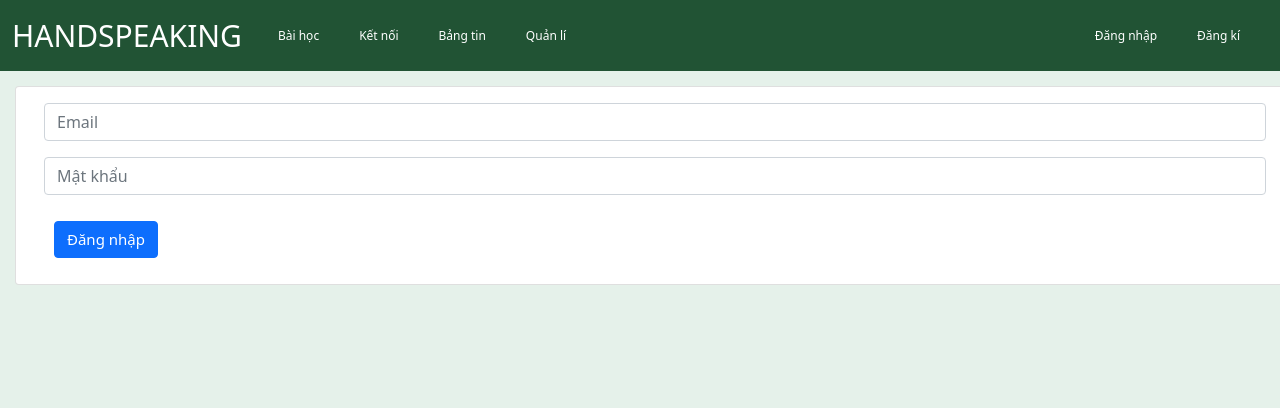
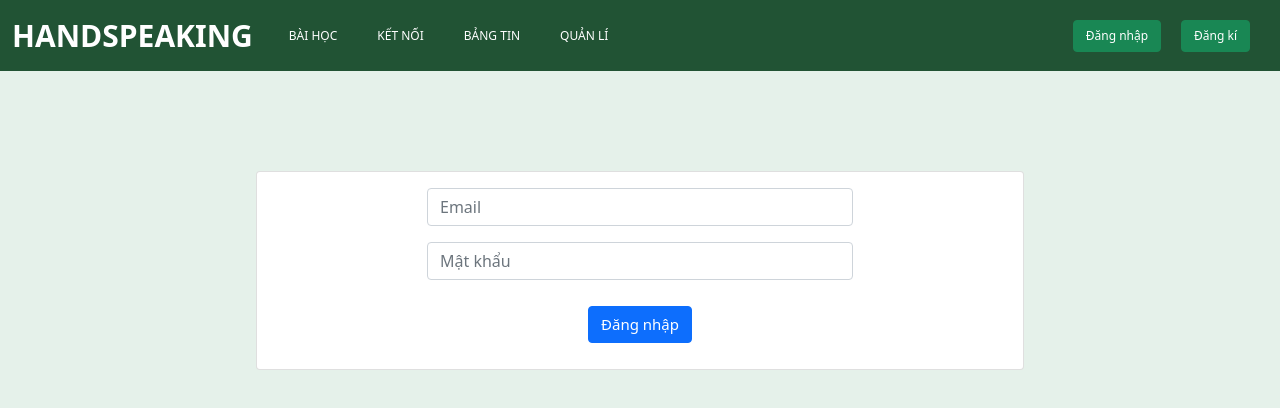
Before and after one commit to peepeepoopooooo/shecodes-2021, a plain HTML site: page public/login.html in a window 1280 px wide. Drawn offline with nearby package versions, Linux system fonts and the light colour scheme; no server answers.

Commit message:
decorate nav-link

```diff
--- a/public/login.html
+++ b/public/login.html
@@ -14,31 +14,33 @@
 <body>
     <nav class="navbar navbar-expand-lg navbar-light bg-light">
         <div class="container-fluid">
-            <a class="navbar-brand" href="index.html">HANDSPEAKING</a>
+            <a class="navbar-brand" href="index.html">
+                <B>HANDSPEAKING</B>
+            </a>
             <button class="navbar-toggler" type="button" data-bs-toggle="collapse" data-bs-target="#navbarSupportedContent" aria-controls="navbarSupportedContent" aria-expanded="false" aria-label="Toggle navigation">
                 <span class="navbar-toggler-icon"></span>
             </button>
             <div class="collapse navbar-collapse" id="navbarSupportedContent">
                 <ul class="navbar-nav me-auto mb-2 mb-lg-0">
                     <li class="nav-item">
-                        <a class="nav-link" href="lesson.html">Bài học</a>
+                        <a class="nav-link" href="lesson.html">BÀI HỌC</a>
                     </li>
                     <li class="nav-item">
-                        <a class="nav-link" href="#">Kết nối</a>
+                        <a class="nav-link" href="#">KẾT NỐI</a>
                     </li>
                     <li class="nav-item">
-                        <a class="nav-link" href="#">Bảng tin</a>
+                        <a class="nav-link" href="#">BẢNG TIN</a>
                     </li>
                     <li class="nav-item" id='manage'>
-                        <a class="nav-link" href="manage.html">Quản lí</a>
+                        <a class="nav-link" href="manage.html">QUẢN LÍ</a>
                     </li>
                 </ul>
                 <ul class="navbar-nav me-2">
                     <li class="nav-item" id="login-nav">
-                        <a href="login.html" class="nav-link">Đăng nhập</a>
+                        <a href="login.html" class="btn btn-success">Đăng nhập</a>
                     </li>
                     <li class="nav-item" id="register-nav">
-                        <a href="register.html" class="nav-link">Đăng kí</a>
+                        <a href="register.html" class="btn btn-success">Đăng kí</a>
                     </li>
                     <li class="nav-item" id="logout-nav">
                         <a href="" class="nav-link">Đăng xuất</a>
@@ -50,7 +52,7 @@
     </nav>
 
 
-    <div class="container-fluid card">
+    <div class="container-fluid card login-box">
         <form id='login' class='card-body'>
             <input class='form-control mb-3' type="text" id='login-email' placeholder="Email">
             <input class='form-control mb-3' type="password" id='login-password' placeholder="Mật khẩu">
--- a/public/style.css
+++ b/public/style.css
@@ -10,8 +10,10 @@
      font-family: font-family 'Spectral', serif;
  }
 
-                        .navbar li a:hover {
+ .nav-link:hover {
      background-color: rgb(33, 83, 52, 0.7) !important;
+     border-bottom: solid;
+     border-width: 3px;
  }
 
  .navbar {
@@ -68,5 +70,20 @@
  }
 
  .card:hover {
-                            border: salmon;
+     border: rgb(6, 37, 35, 0.9);
  }
+
+ .form-control {
+     width: 60%;
+     height: auto;
+     margin: auto 20%;
+ }
+
+ #login {
+     text-align: center!important;
+ }
+
+ .login-box {
+     width: 60%;
+     margin: 100px 20%;
+ }
```
Also changed, not shown: public/index.html (+2 -14 lines), public/lesson.html (+0 -4 lines), public/manage.html (+8 -8 lines), public/register.html (+8 -8 lines). Lines whose indentation alone changed are shown as unchanged.
